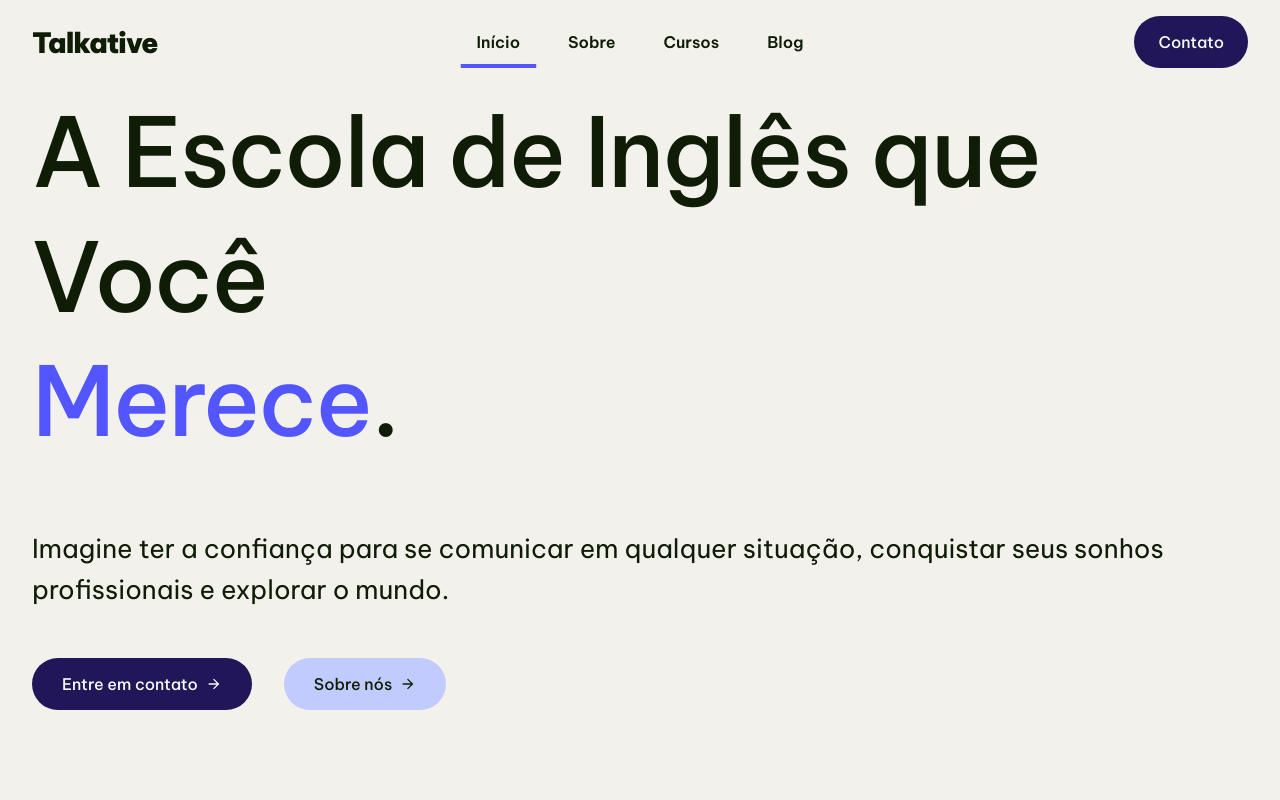
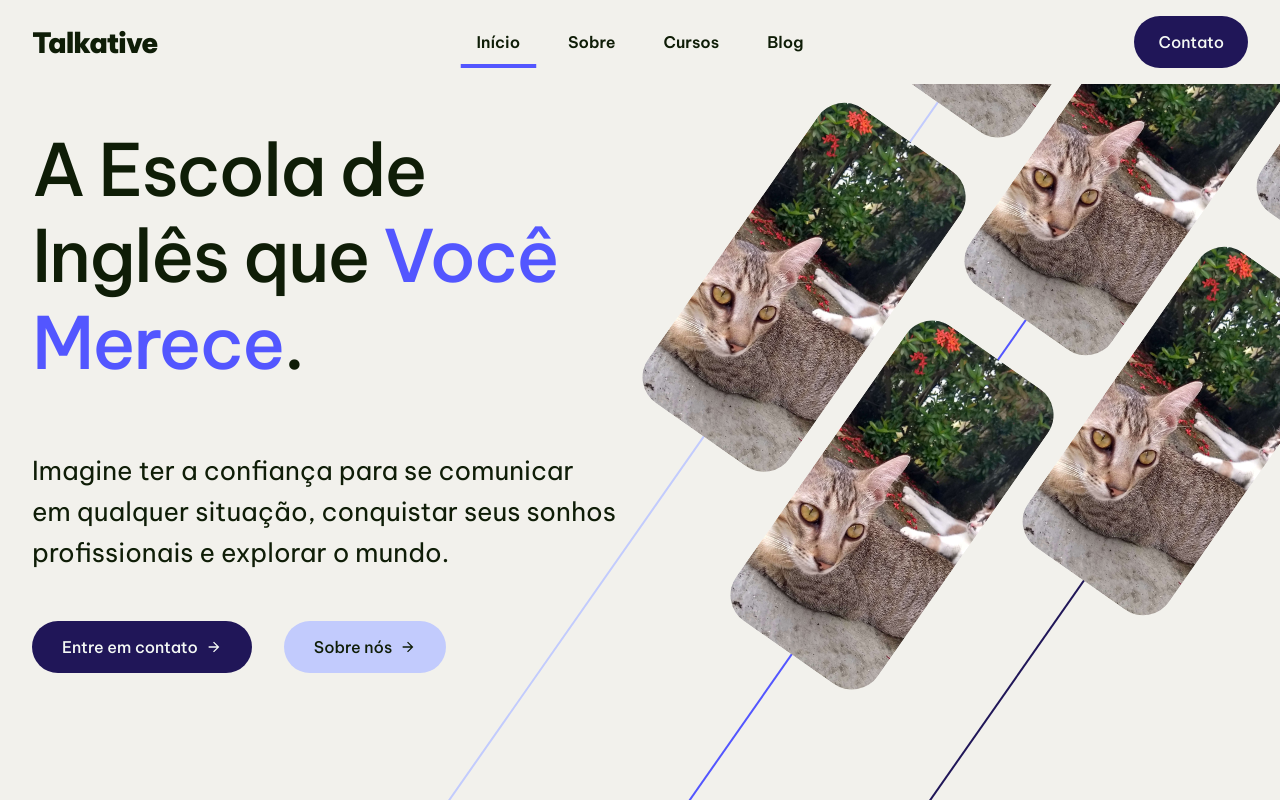
Before and after one commit to SnayderRodrigues/react-study, a React (Vite) app: page / in a window 1280 px wide. Shown: the top 800 px of the page. Built offline with nearby package versions, Linux system fonts and the light colour scheme.

Commit message:
update: hero section layout and styles

```diff
--- a/src/pages/home/Hero.jsx
+++ b/src/pages/home/Hero.jsx
@@ -1,21 +1,21 @@
 import React from "react";
 import { Link } from "react-router-dom";
 import { IoMdArrowForward } from "react-icons/io";
+import Cat from "../../img/IMG_20200407_163224926_HDR-01.jpeg";
 
 const Hero = () => {
   return (
     <section className="hero" id="hero">
       <div className="wrapper hero__wrapper">
-        <div className="hero__headline">
+        <div className="hero__headline-wrapper">
           <h1>
-            A Escola de Inglês que Você <br />{" "}
-            <span className="highlight hero-span-hidden">Merece</span>.
+            A Escola de Inglês que {" "}
+            <span className="highlight hero-span-hidden">Você Merece</span>.
           </h1>
           <p>
             Imagine ter a confiança para se comunicar em qualquer situação,
             conquistar seus sonhos profissionais e explorar o mundo.
           </p>
-        </div>
           <div className="hero__button-wrapper">
             <Link to="contact" className="button hero__button link">
               Entre em contato
@@ -27,6 +27,19 @@ const Hero = () => {
             </Link>
           </div>
         </div>
+        <div className="hero__image-wrapper">
+          <img src={Cat} alt="" className="hero__image" />
+          <img src={Cat} alt="" className="hero__image" />
+          <img src={Cat} alt="" className="hero__image" />
+          <img src={Cat} alt="" className="hero__image" />
+          <img src={Cat} alt="" className="hero__image" />
+          <img src={Cat} alt="" className="hero__image" />
+          <img src={Cat} alt="" className="hero__image" />
+          <span></span>
+          <span></span>
+          <span></span>
+        </div>
+      </div>
     </section>
   );
 };
--- a/src/styles/global/_typography.scss
+++ b/src/styles/global/_typography.scss
@@ -10,18 +10,17 @@ h3 {
 }
 
 h1 {
-  font-size: clamp(2.5rem, 0.006688963210702337rem + 9.364548494983277vw, 6rem);
-  line-height: 1.3;
+  font-size: 4.5rem;
   margin-bottom: 4rem;
 }
 
 h2 {
-  font-size: clamp(2rem, 0.04096989966555209rem + 7.357859531772575vw, 4.75rem);
+  font-size: 4.75rem;
   margin-bottom: 4rem;
 }
 
 h3 {
-  font-size: clamp(1.75rem, 1.5719063545150502rem + 0.6688963210702341vw, 2rem);
+  font-size: 2rem;
 }
 
 p {
--- a/src/styles/pages/home/_hero.scss
+++ b/src/styles/pages/home/_hero.scss
@@ -7,21 +7,21 @@
   display: flex;
   align-items: center;
   justify-content: center;
+  overflow: hidden;
 
   &__wrapper {
     display: flex;
-    flex-direction: column;
-    align-items: flex-start;
-    justify-content: center;
+    align-items: center;
+    gap: 4rem;
   }
-  &__headline {
-    margin-bottom: 3rem;
-
+  &__headline-wrapper {
+    width: 50%;
     // h1 {
     //   line-height: 1;
     // }
     p {
       font-size: u.rem(26);
+      margin-bottom: 3rem;
     }
   }
   &__button-wrapper {
@@ -37,4 +37,52 @@
       background-color: var(--accent-color);
     }
   }
+  &__image-wrapper {
+    // width: 50%;
+    display: grid;
+    grid-template-columns: repeat(3, 1fr);
+    grid-template-rows: repeat(3, 1fr);
+    column-gap: 1.5rem;
+    row-gap: 3rem;
+    transform: rotate(35deg);
+    position: relative;
+
+    span {
+      width: 2px;
+      height: 2000px;
+      position: absolute;
+      z-index: 0;
+      transform: translate(89px, -800px);
+    }
+    span:nth-of-type(1) {
+      grid-area: 2 / 1 / 3 / 2;
+      background-color: var(--light-blue);
+    }
+    span:nth-of-type(2) {
+      grid-area: 2 / 2 / 3 / 3;
+      background-color: var(--accent-color);
+    }
+    span:nth-of-type(3) {
+      grid-area: 2 / 3 / 3 / 4;
+      background-color: var(--dark-blue);
+    }
+  }
+  &__image {
+    width: 180px;
+    height: 360px;
+    position: relative;
+    z-index: 1;
+  }
+  &__image:last-of-type {
+    grid-area: 3 / 2 / 4 / 3;
+  }
+  &__image:nth-of-type(2),
+  &__image:nth-of-type(5),
+  &__image:last-of-type {
+    transform: translateY(-280px);
+  }
+  &__image:nth-of-type(3),
+  &__image:nth-of-type(6) {
+    transform: translateY(-100px);
+  }
 }
```
Lines whose indentation alone changed are shown as unchanged.
